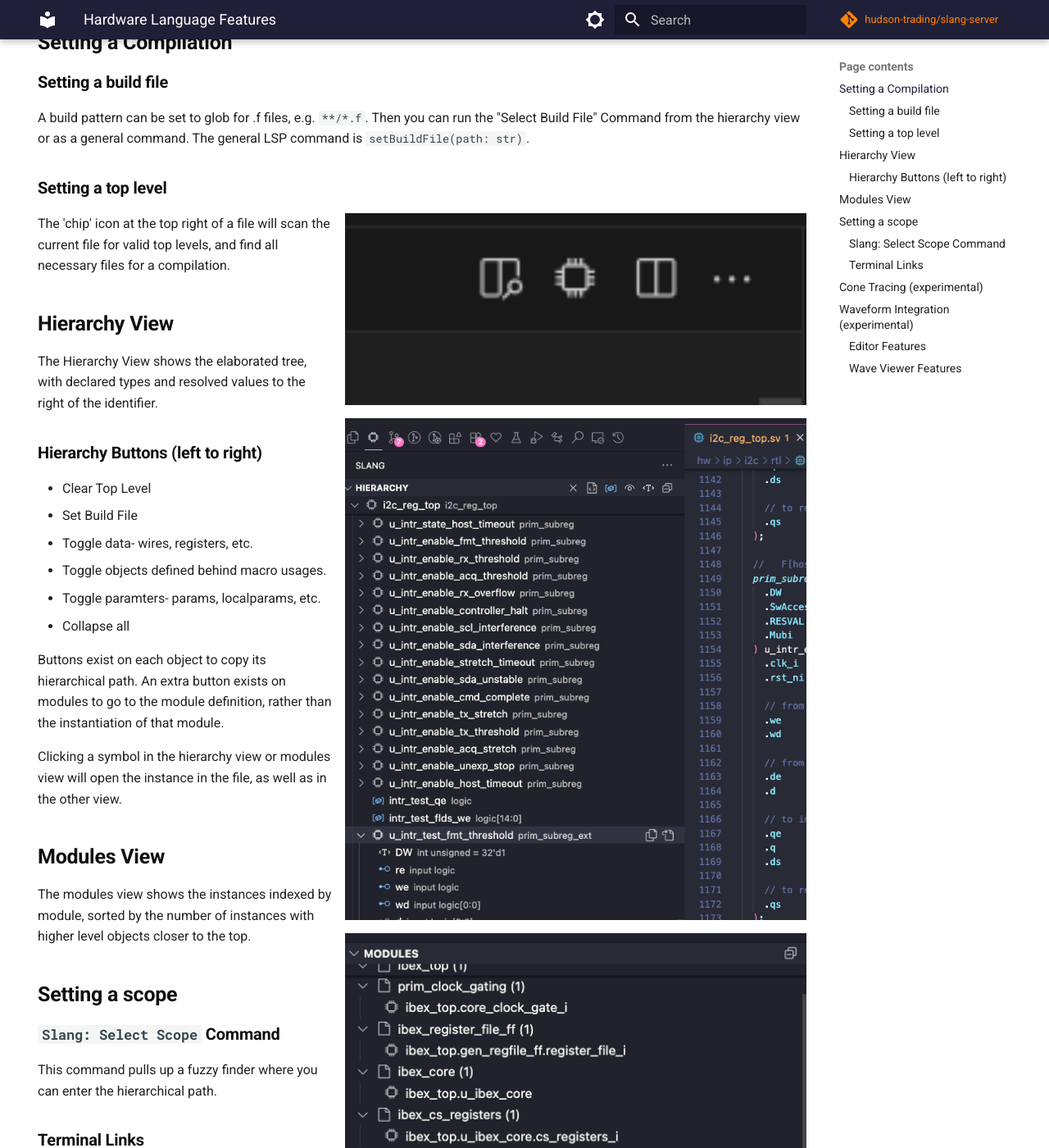
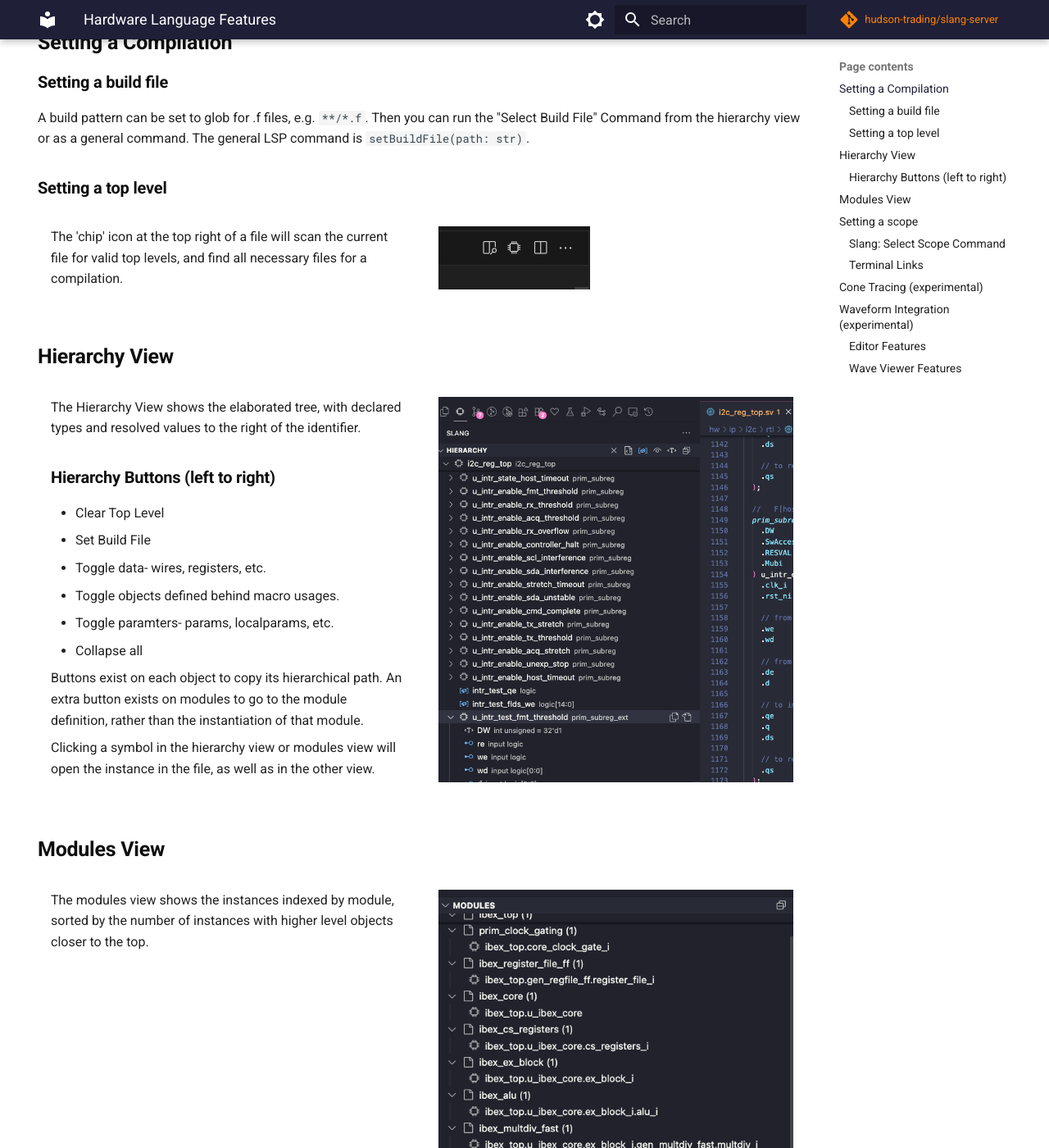
Before and after one commit to hudson-trading/slang-server, an MkDocs documentation site: the page built from docs/hdl/hdl.md, in a window 1280 px wide and 1400 px high, scrolled down 285 px. Shown: the whole window at 82% size. Built offline with MkDocs 1.6.1 and Material for MkDocs 9.7.7, drawn with Linux system fonts in a browser that asks for light colours; comment, search, counter and statistics services are not loaded.

Commit message:
fix hdl formatting

```diff
--- a/docs/assets/stylesheets/tweaks.css
+++ b/docs/assets/stylesheets/tweaks.css
@@ -84,3 +84,8 @@
 .md-source__repository {
   color: #FF8200;
 }
+
+.md-typeset .grid.cards > :is(ul, ol) > li {
+  border: none;
+  box-shadow: none;
+}
--- a/docs/hdl/hdl.md
+++ b/docs/hdl/hdl.md
@@ -18,28 +18,46 @@ A build pattern can be set to glob for .f files, e.g. `**/*.f`. Then you can run
 
 ### Setting a top level
 
-![SetTopLevel](SetTopLevel.png){ align=right width=60% } The 'chip' icon at the top right of a file will scan the current file for valid top levels, and find all necessary files for a compilation.
+<div class="grid cards" markdown>
+
+
+-   The 'chip' icon at the top right of a file will scan the current file for valid top levels, and find all necessary files for a compilation.
+
+-   ![SetTopLevel](SetTopLevel.png)
+</div>
 
 ## Hierarchy View
 
-![HierarchyView](HierarchyView.png){ align=right width=60% } The Hierarchy View shows the elaborated tree, with declared types and resolved values to the right of the identifier.
+<div class="grid cards" markdown>
 
-### Hierarchy Buttons (left to right)
-- Clear Top Level
-- Set Build File
-- Toggle data- wires, registers, etc.
-- Toggle objects defined behind macro usages.
-- Toggle paramters- params, localparams, etc.
-- Collapse all
 
-Buttons exist on each object to copy its hierarchical path.
-An extra button exists on modules to go to the module definition, rather than the instantiation of that module.
+-   The Hierarchy View shows the elaborated tree, with declared types and resolved values to the right of the identifier.
 
-Clicking a symbol in the hierarchy view or modules view will open the instance in the file, as well as in the other view.
+    ### Hierarchy Buttons (left to right)
+    - Clear Top Level
+    - Set Build File
+    - Toggle data- wires, registers, etc.
+    - Toggle objects defined behind macro usages.
+    - Toggle paramters- params, localparams, etc.
+    - Collapse all
+
+    Buttons exist on each object to copy its hierarchical path.
+    An extra button exists on modules to go to the module definition, rather than the instantiation of that module.
+
+    Clicking a symbol in the hierarchy view or modules view will open the instance in the file, as well as in the other view.
+
+-   ![HierarchyView](HierarchyView.png)
+</div>
 
 ## Modules View
 
-![ModulesView](ModulesView.png){ align=right width=60% } The modules view shows the instances indexed by module, sorted by the number of instances with higher level objects closer to the top.
+<div class="grid cards" markdown>
+
+
+-   The modules view shows the instances indexed by module, sorted by the number of instances with higher level objects closer to the top.
+
+-   ![ModulesView](ModulesView.png)
+</div>
 
 ## Setting a scope
 
@@ -58,13 +76,19 @@ This allows for drivers/loads tracing over the call hierarchy lsp route, since i
 
 ## Waveform Integration (experimental)
 
-![WCP](wcp.gif){ align=right width=60% } This is currently only setup between Neovim and Surfer, through the WCP (waveform control protocol), which runs on JSON-RPC over TCP.
+<div class="grid cards" markdown>
 
-### Editor Features
-- open waveform file
-- open signal in wave viewer
-- open module in wave viewer
 
-### Wave Viewer Features
-- open signal in hierarchy view / editor
-- open driver/loads for signal
+-   This is currently only setup between Neovim and Surfer, through the WCP (waveform control protocol), which runs on JSON-RPC over TCP.
+
+    ### Editor Features
+    - open waveform file
+    - open signal in wave viewer
+    - open module in wave viewer
+
+    ### Wave Viewer Features
+    - open signal in hierarchy view / editor
+    - open driver/loads for signal
+
+-   ![WCP](wcp.gif)
+</div>
```
